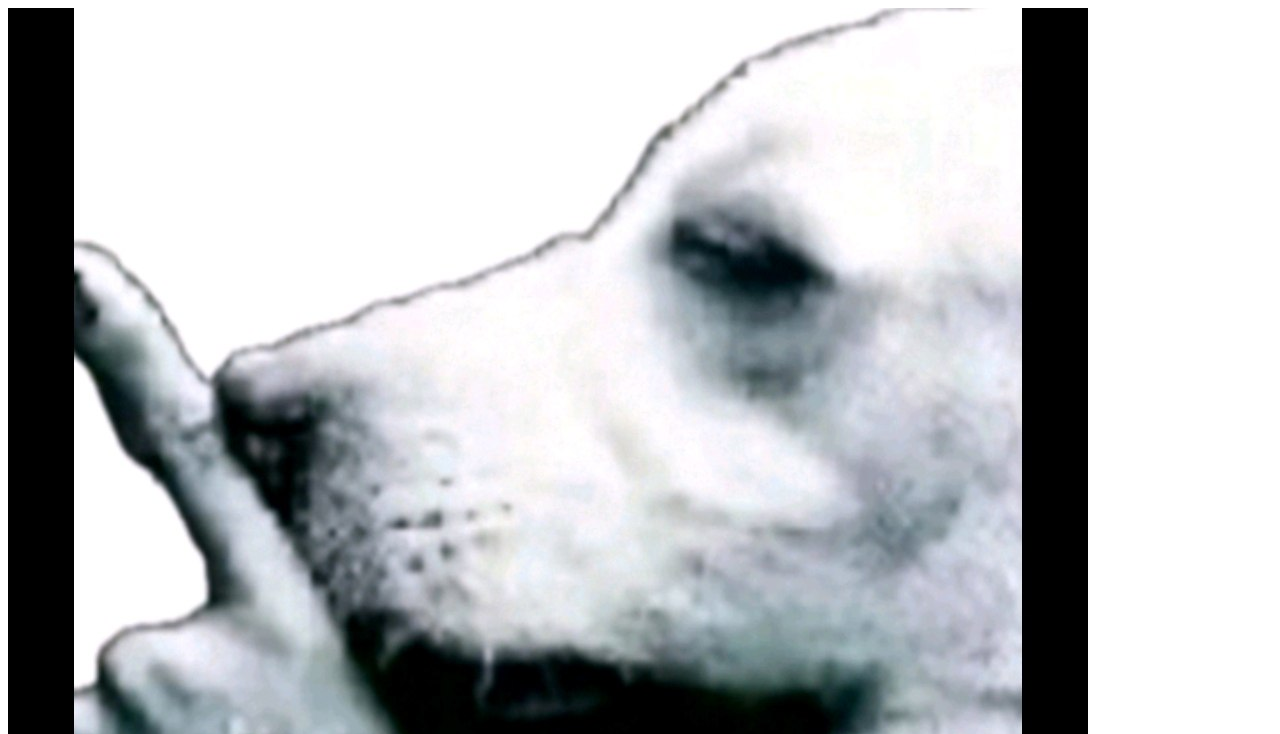
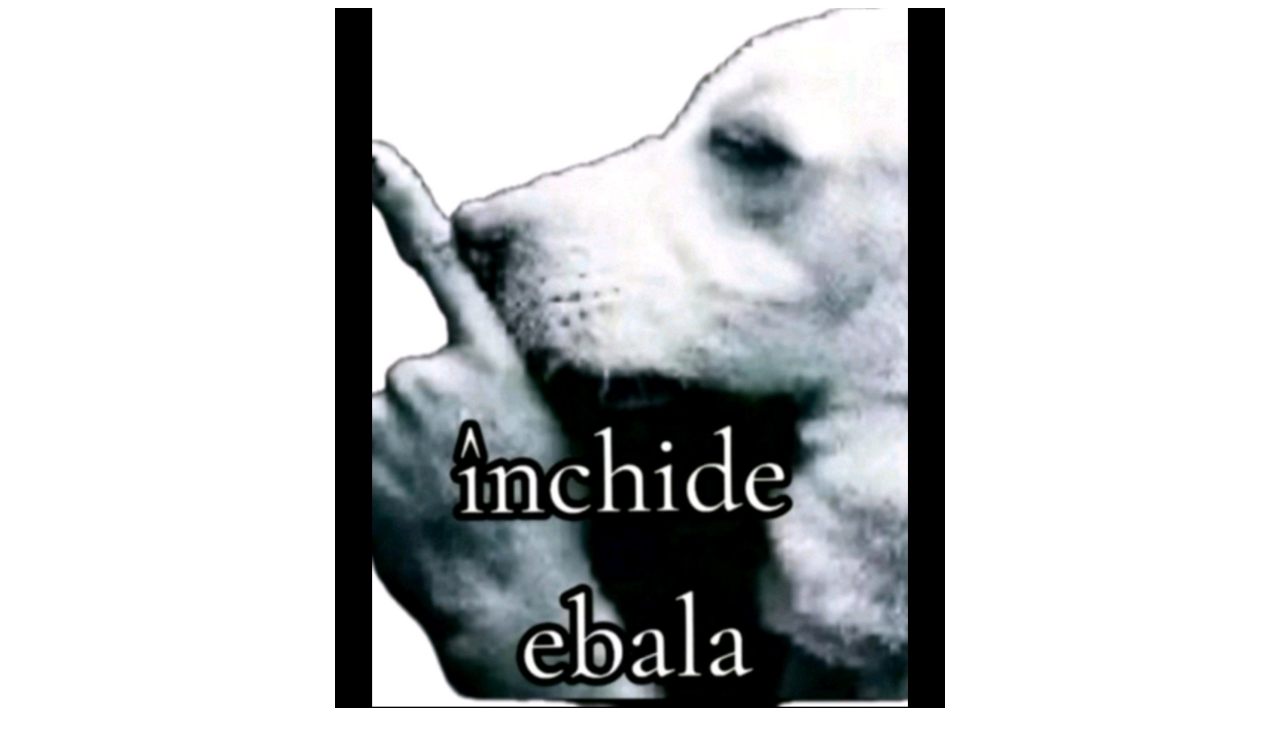
Before and after one commit to Fork0n/main, a plain HTML site: page index.html in a window 1280 px wide. Shown: the top 734 px of the page. Drawn offline with Linux system fonts and the light colour scheme.

Commit message:
Second joke commit and div center

```diff
--- a/index.html
+++ b/index.html
@@ -5,6 +5,10 @@
     <title>inchide ibala</title>
 </head>
 <body>
-<img src="./ebala.png" alt="inchide ebala">
+
+<div style="display: flex; justify-content: center; align-items: center;">
+    <img src="./ebala.png" alt="inchide ebala" style="height: 700px; width: auto">
+</div>
+
 </body>
 </html>
```
